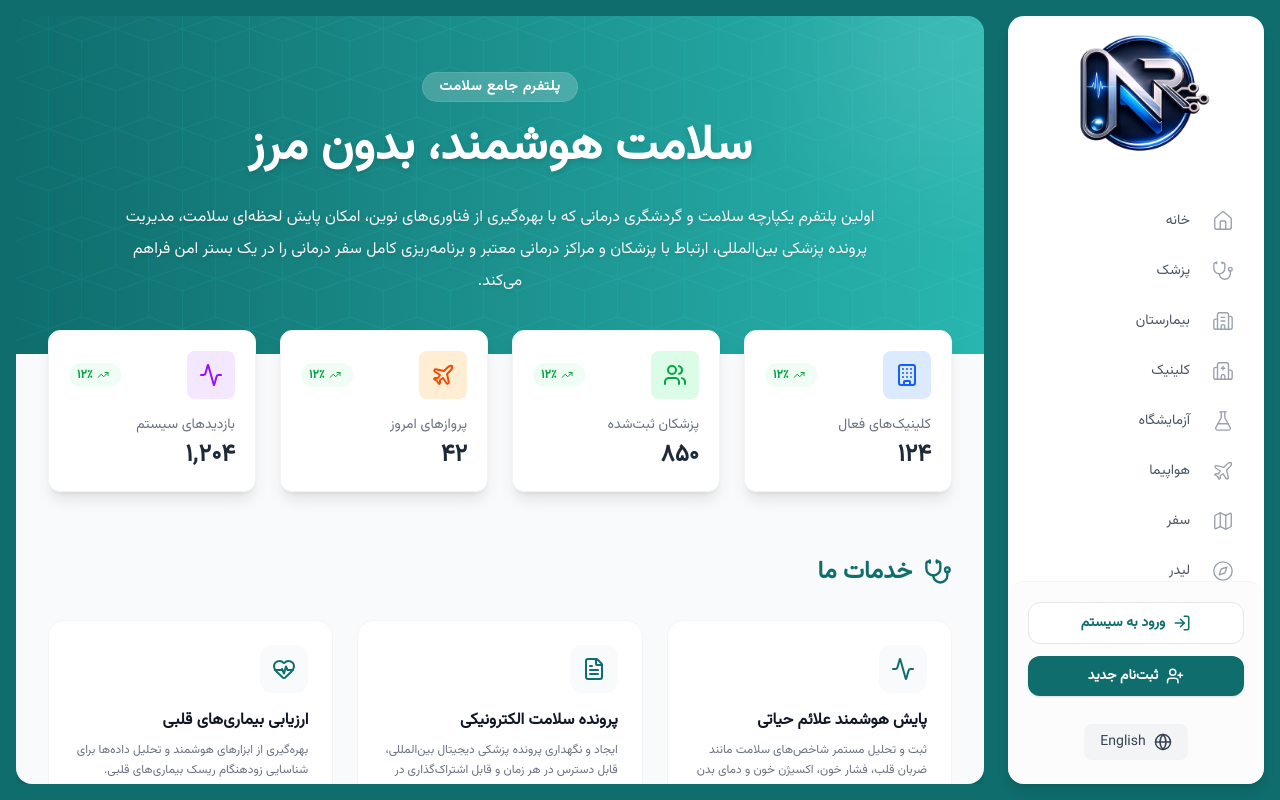
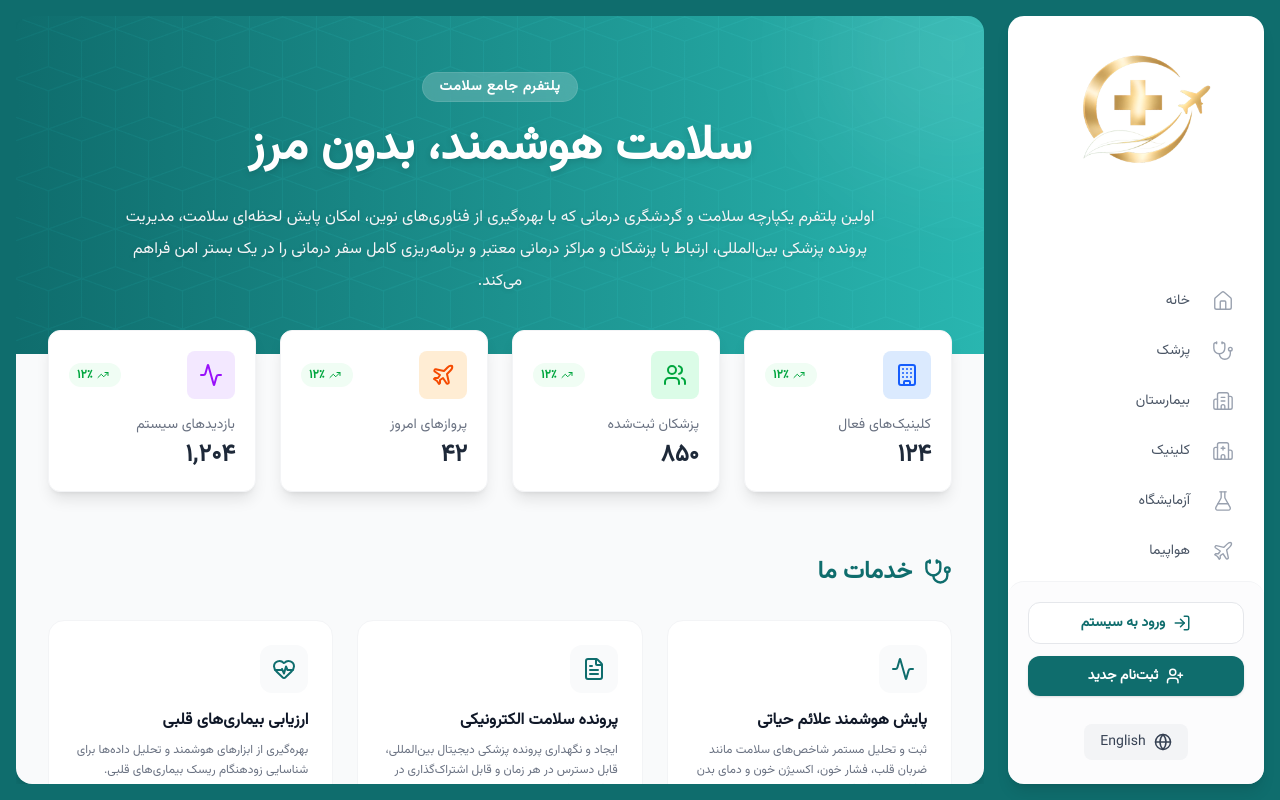
Before and after one commit to yousefbeikWork/Gadget, a React (Vite) app: page / in a window 1280 px wide. Built offline with nearby package versions, Linux system fonts and the light colour scheme; what react-multi-date-picker would draw is missing.

Commit message:
logo change

```diff
--- a/index.html
+++ b/index.html
@@ -2,7 +2,7 @@
 <html lang="en">
   <head>
     <meta charset="UTF-8" />
-    <link rel="icon" type="image/svg+xml" href="/logo.svg" />
+    <link rel="icon" type="image/svg+xml" href="/logo1.png" />
     <meta name="viewport" content="width=device-width, initial-scale=1.0" />
     <title>gadget</title>
   </head>
--- a/src/components/Sidebar.tsx
+++ b/src/components/Sidebar.tsx
@@ -198,12 +198,12 @@ export default function Sidebar({ isOpen, onClose }: SidebarProps) {
         }`}
       >
         {/* ================== هدر موبایل به همراه لوگو ================== */}
-        <div className="flex items-center justify-between mt-2 pl-2 md:hidden border-b border-gray-100 shrink-0">
+        <div className="flex items-center justify-between mt-1 pl-2 md:hidden border-b border-gray-100 shrink-0">
           <div className="flex items-center">
             <img
-              src="/logo.png"
+              src="/logo1.png"
               alt="لوگو"
-              className="w-25 h-15"
+              className="w-15 h-15 mt-2.5"
             />
             <span className="font-bold text-gray-800 text-sm">منوی کاربری</span>
           </div>
@@ -217,9 +217,9 @@ export default function Sidebar({ isOpen, onClose }: SidebarProps) {
 
         {/* ================== بخش لوگوی ثابت در دسکتاپ (ساختار عمودی و بزرگتر) ================== */}
         <div className="hidden md:flex flex-col items-center text-center pb-1 shrink-0">
-          <div className="w-60 h-40 flex items-center justify-center hover:scale-105 transition-transform duration-300">
+          <div className="w-60 h-60 flex items-center justify-center hover:scale-105 transition-transform duration-300">
             <img
-              src="/logo.png"
+              src="/logo1.png"
               alt="لوگوی سامانه"
               className="w-full h-full"
             />
```
Also changed, not shown: public/logo1.png (added).
